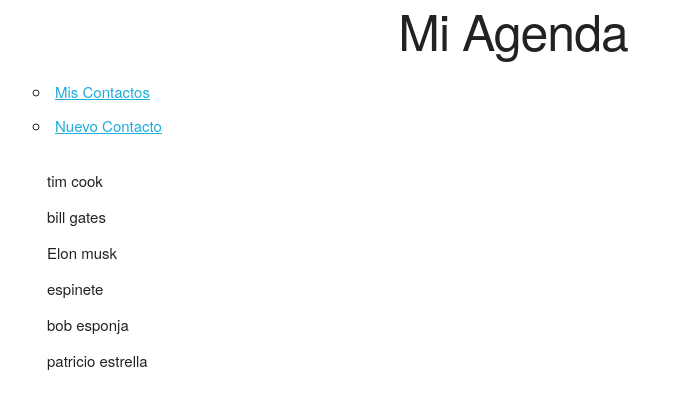
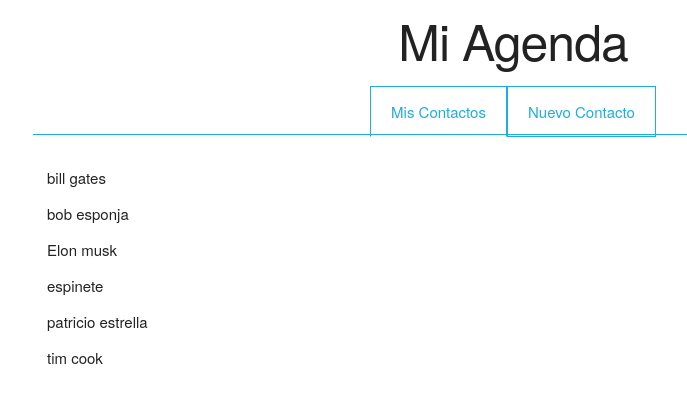
Before and after one commit to gemambu/kc-angular-mobile5, an Angular app in the folder Agenda/: page /mis-contactos in a window 1280 px wide. Shown: the top 408 px of the page, without its empty margins (127-814 px from the left). Built offline with nearby package versions, Linux system fonts and the light colour scheme; data requests are answered from the project's data file.

Commit message:
pipe de ordencion

```diff
--- a/Agenda/src/app/app.component.css
+++ b/Agenda/src/app/app.component.css
@@ -1,3 +1,28 @@
 h1 {
-    text-align: center;
+  text-align: center;
+  padding-top: 10px;
+  padding-bottom: 10px;
 }
+
+nav {
+  text-align: center;
+}
+
+ul {
+  list-style: none;
+  border-bottom: 1px solid #1EAEDB;
+}
+
+li {
+  display: inline-block;
+}
+
+a {
+  padding: 14px 20px;
+  text-decoration: none;
+  border: 1px solid #1EAEDB;
+}
+
+a.seleccionada {
+  border-bottom: 1px solid white;
+}
--- a/Agenda/src/app/app.module.ts
+++ b/Agenda/src/app/app.module.ts
@@ -9,7 +9,8 @@ import { ContactosService } from './contactos.service';
 import { FormularioAltaComponent } from './formulario-alta/formulario-alta.component';
 import { AppRoutingModule } from './app-routing/app-routing.module';
 import { MisContactosComponent } from './mis-contactos/mis-contactos.component';
-import { NuevoContactoComponent } from './nuevo-contacto/nuevo-contacto.component'
+import { NuevoContactoComponent } from './nuevo-contacto/nuevo-contacto.component';
+import { OrdenContactosPipe } from './orden-contactos.pipe'
 
 @NgModule({
   // Por ahora sólo tenemos un componente, Aquí debemos indicar los componentes,
@@ -19,7 +20,8 @@ import { NuevoContactoComponent } from './nuevo-contacto/nuevo-contacto.componen
     ListaContactosComponent,
     FormularioAltaComponent,
     MisContactosComponent,
-    NuevoContactoComponent
+    NuevoContactoComponent,
+    OrdenContactosPipe
   ],
   // En imports indicamos modulos de los cuales dependemos
   imports: [
--- a/Agenda/src/app/lista-contactos/lista-contactos.component.html
+++ b/Agenda/src/app/lista-contactos/lista-contactos.component.html
@@ -3,7 +3,7 @@
   En cada iteraccion se referencia en la variable indicada el
   elemento iterado. Además esta directiva replica el elemento HTML sobre el cual se usa -->
   <li
-  *ngFor="let contacto of datos">
+  *ngFor="let contacto of datos | ordenContactos">
   <!--  {{ contacto.nombre }} {{ contacto.apellidos }} -->
     {{ obtenerNombreCompleto(contacto) }}
     <!-- para hacer suscripciones a eventos, envolvemos entre parentesis el nobre del mismo.
--- /dev/null
+++ b/Agenda/src/app/orden-contactos.pipe.ts
@@ -0,0 +1,57 @@
+import { Pipe, PipeTransform } from '@angular/core';
+import { Contacto} from './contacto';
+
+// Un pipe es una clase decorada con 'pipe'. Es necesario que indiquemos
+// el metadato 'name' para poder nombrar al pipe (es su identificador) y se
+// usará en los templates para usarlo. Un pipe tiene que implementar siempre
+// la ifaz PipeTransform, que a su vez nos obliga a implementar la funcion
+// 'transform'
+@Pipe({
+  name: 'ordenContactos'
+})
+export class OrdenContactosPipe implements PipeTransform {
+
+  // En transform siempre vendrá dado al menos un parametro: es el dato
+  // que va a sufrir la transfornmacion
+  transform(contactos: Contacto[]): Contacto[] {
+
+    let ordenados: Contacto[];
+
+    // Si la coleccion de contactos tiene valores
+    if(contactos){
+
+      // la ordenamo indicand una funcion de ordenacion
+      ordenados = contactos.sort((contactoA: Contacto, contactoB: Contacto): number => {
+          let resultado: number;
+
+          // Si el nombre del contacto A es myor que el nombre del contacto B, significa
+          // que la ordenacion A-Z es correct, y por tanto como resultado de la comparación
+          // retornamos 1
+          if (contactoA.nombre.toLowerCase() > contactoB.nombre.toLowerCase()) {
+            resultado = 1;
+
+          // Si el nombre del contacto A es menor que el nombre del contacto B, significa
+          // que la ordenacion A-Z es incorrecta, y por tanto como resultado de la comparación
+          // retornamos -1
+          } else if (contactoA.nombre.toLowerCase() < contactoB.nombre.toLowerCase()){
+              resultado = -1;
+
+          // Si el nombre del contacto A es igual que el nombre del contacto B, significa
+          // que la ordenacion A-Z es correcta, y por tanto como resultado de la comparación
+          // retornamos 0
+          } else {
+            resultado = 0;
+          }
+
+          return resultado;
+      });
+    } else {
+      // devolvemos una colección vacia si contactos es nulo
+      ordenados = [];
+    }
+
+    return ordenados;
+
+  }
+
+}
```
Also changed, not shown: 1 other file (tests, documents, lock files or other folders).
